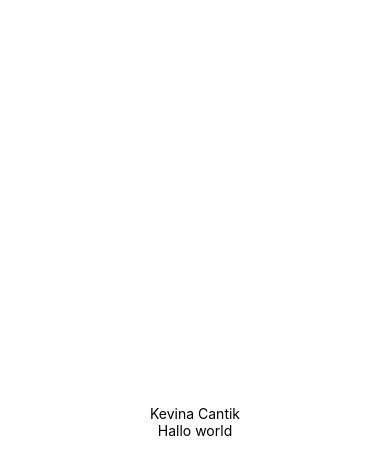
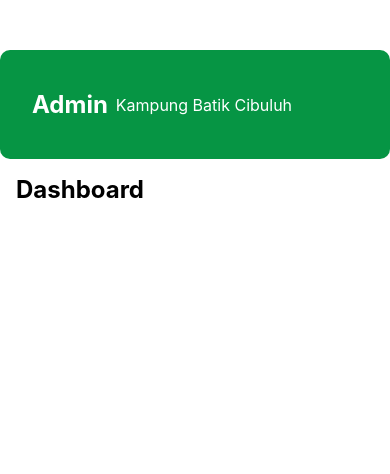
Before and after one commit to Dyastriapr/Kampung-Batik, a React Native app in the folder Kampung-Batik-Mobile/: screen / in a window 390 px wide. Shown: the top 474 px of the page. Built offline with nearby package versions, Linux system fonts and the light colour scheme.

Commit message:
Dashboard

```diff
--- a/Kampung-Batik-Mobile/App.js
+++ b/Kampung-Batik-Mobile/App.js
@@ -1,13 +1,12 @@
 import { StatusBar } from "expo-status-bar";
-import { StyleSheet, Text, View } from "react-native";
+import { SafeAreaView, ScrollView, StyleSheet, Text, View, Image } from "react-native";
+import Dashboard from './src/components/Dashboard';
 
 export default function App() {
   return (
-    <View style={styles.container}>
-      <Text>Kevina Cantik</Text>
-      <Text>Hallo world</Text>
-      <StatusBar style="auto" />
-    </View>
+    <ScrollView style={{marginTop: 50}}>
+    <Dashboard />
+    </ScrollView>
   );
 }
 
--- /dev/null
+++ b/Kampung-Batik-Mobile/src/components/Dashboard.js
@@ -0,0 +1,49 @@
+import React from 'react';
+import { StyleSheet, SafeAreaView, View, Text, Image } from 'react-native';
+
+export default function App() {
+  return (
+    <SafeAreaView style={styles.container}>
+      <View style={styles.header}>
+       <Image
+          source={require('./assets/profile.png')}
+          style={styles.logo}
+        />
+        <Text style={styles.logo}>Admin</Text>
+        <Text style={styles.username}>Kampung Batik Cibuluh</Text>
+      </View>
+      <Text style={styles.heading}>Dashboard</Text>
+    </SafeAreaView>
+  );
+}
+
+const styles = StyleSheet.create({
+  container: {
+    flex: 1,
+    backgroundColor: '#fff',
+  },
+  header: {
+    backgroundColor: '#069544',
+    paddingVertical: 40,
+    paddingHorizontal: 24,
+    flexDirection: 'row',
+    alignItems: 'center',
+    borderRadius : 10
+  },
+  logo: {
+    fontSize: 24,
+    fontWeight: 'bold',
+    color: '#fff',
+    marginRight: 8,
+  },
+  username: {
+    fontSize: 16,
+    color: '#fff',
+  },
+  heading: {
+    fontSize: 24,
+    fontWeight: 'bold',
+    marginTop: 16,
+    marginLeft: 16,
+  },
+});
```
Also changed, not shown: Kampung-Batik-Mobile/assets/profile.png (added).
